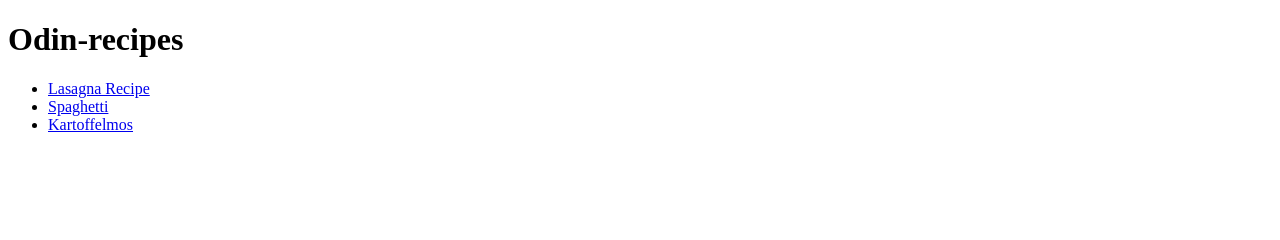
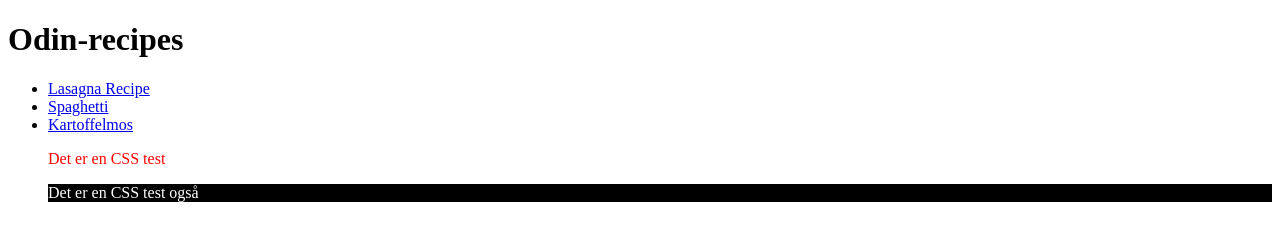
Before and after one commit to Toebus/odin-recipes, a plain HTML site: page index.html in a window 1280 px wide. Drawn offline with Linux system fonts and the light colour scheme.

Commit message:
CSS styling

```diff
--- a/index.html
+++ b/index.html
@@ -1,14 +1,21 @@
 <!DOCTYPE HTML>
     <html lang="en">
 <meta charset="UTF-8">
-<title>lær omkring html hjemmseide</title>
+<title>lær omkring html hjemmeside</title>
 
+<head>
+    <link rel="stylesheet" href="styles.css"> <!---Her adder man CSS ind i HTML -->
+
+</head>
 <body>
     <h1>Odin-recipes</h1>
     <ul>
 <li><a href="Recipes/lasagna.html" target="_blank" rel="noopener noreferrer" >Lasagna Recipe</a></li>
 <li><a href="Recipes/Spagetti.html"target="_blank" rel="noopener noreferrer">Spaghetti</a></li>
 <li><a href="Recipes/kartofflemos.html"target="_blank" rel="noopener noreferrer">Kartoffelmos</a></li>
+<p>Det er en CSS test</p>
+
+<div>Det er en CSS test også</div>
 
 </ul>
 </body>
--- /dev/null
+++ b/styles.css
@@ -0,0 +1,9 @@
+
+div{
+color: white;
+background-color: black;
+}
+
+p {
+color: red;
+}
```
